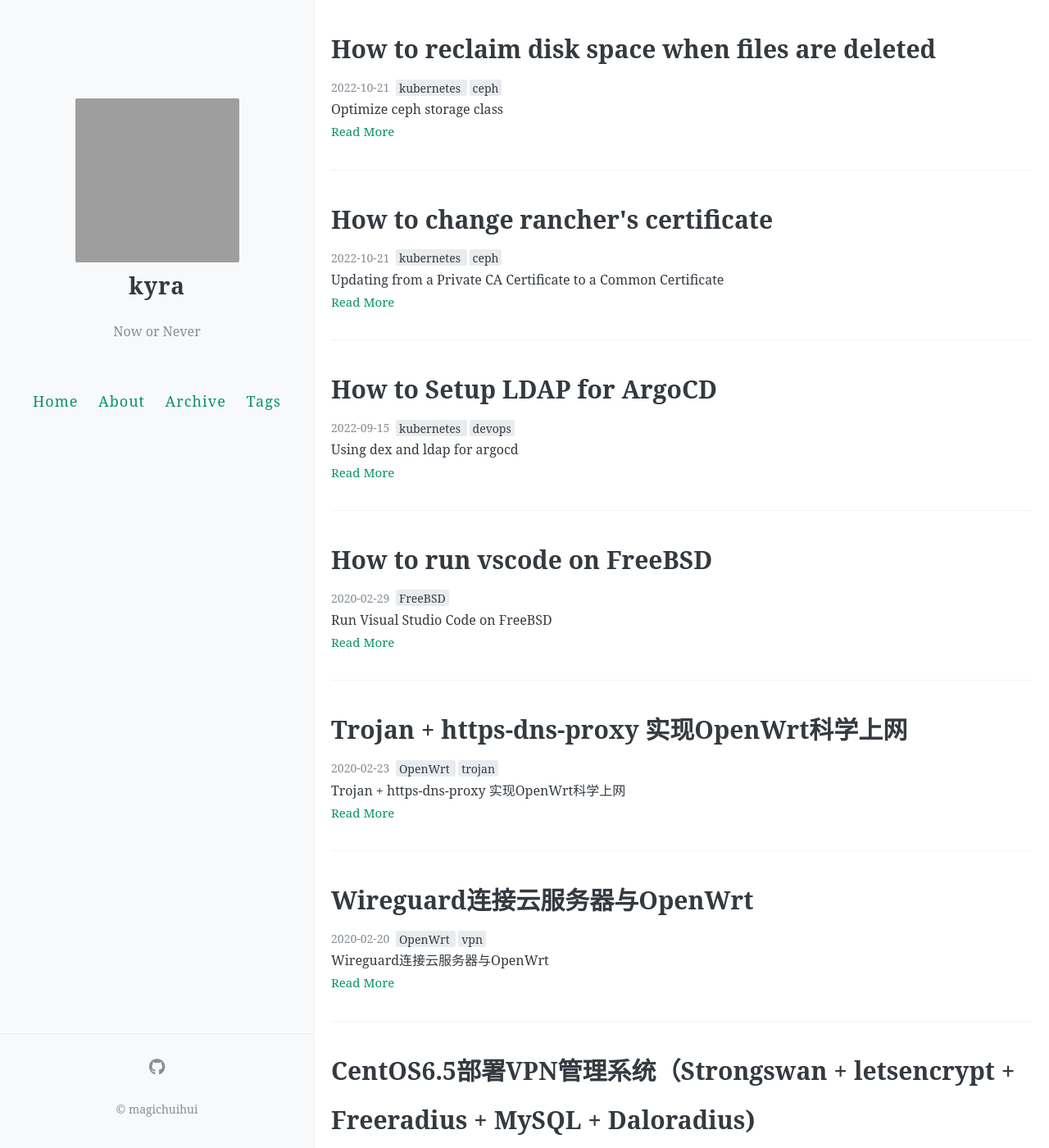
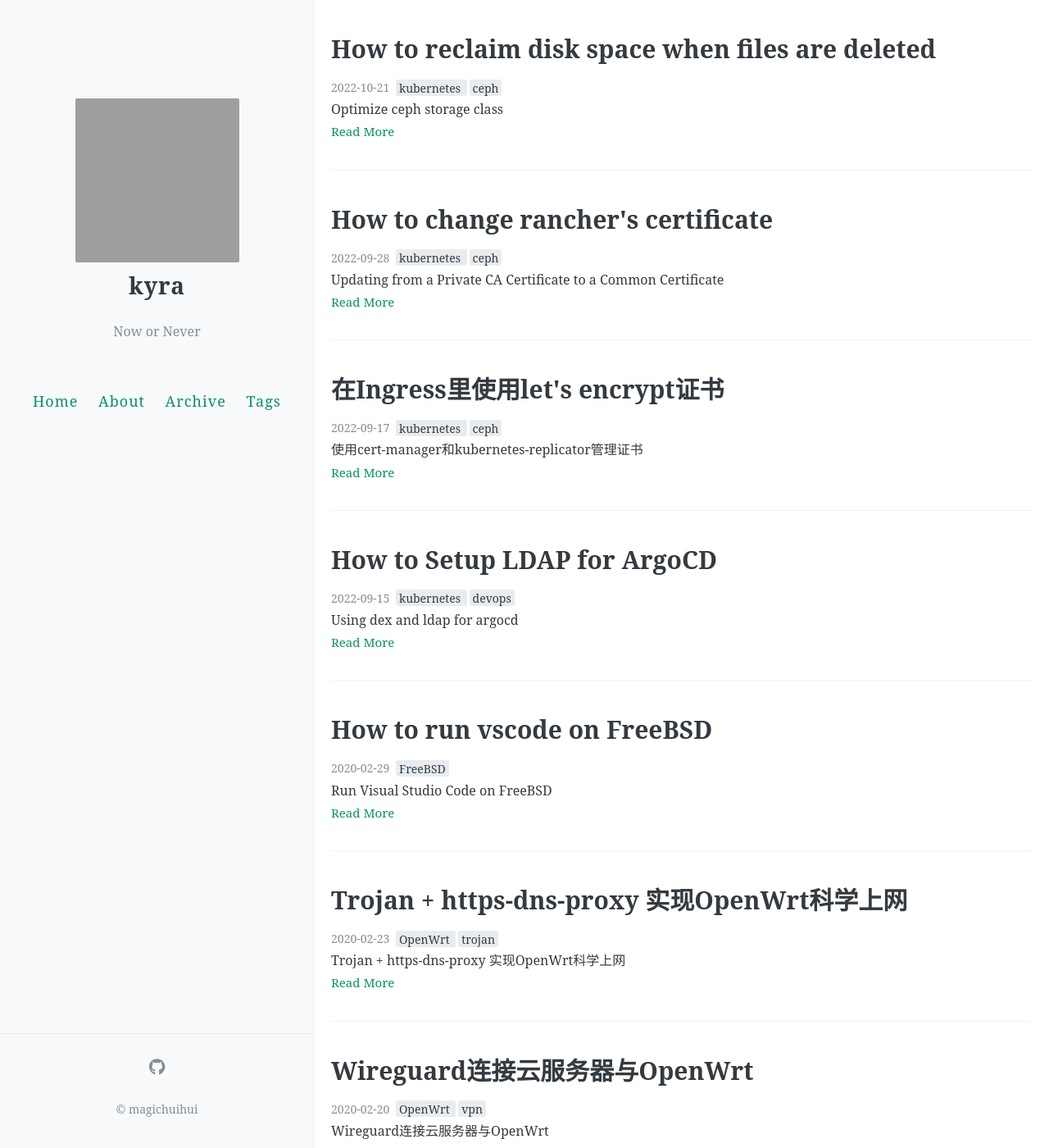
Before and after one commit to magichuihui/magichuihui.github.io, a Jekyll site: the page built from index.html, in a window 1280 px wide and 1400 px high. Shown: the whole window at 82% size. Built offline with Jekyll 4.4.1, drawn with Linux system fonts in a browser that asks for light colours; nearby versions of some CDN libraries; the list of posts is cut into pages by our own code; comment, search, counter and statistics services are not loaded; some of the changed lines change nothing that is shown; some of the changed text lies outside the part shown; grey boxes are pictures that could not be loaded.

Commit message:
blog: using let'sencrypt in ingress

````diff
--- /dev/null
+++ b/_posts/2022-09-17-using-letsencrypt-in-ingress.md
@@ -0,0 +1,136 @@
+---
+layout: post
+title: 在Ingress里使用let's encrypt证书
+excerpt: 使用cert-manager和kubernetes-replicator管理证书
+date: 2022-09-17
+tags: [kubernetes, ceph]
+comments: true
+---
+
+使用cert-manager创建免费的证书，然后kubernetes-replicator将证书同步到所有命名空间。后面我们还会使用kubernetes-replicator来同步configmap与secret
+
+## 一、安装cert-manager
+
+```bash
+kubectl apply -f https://github.com/cert-manager/cert-manager/releases/download/v1.9.1/cert-manager.yaml
+```
+
+## 二、安装kubernetes-repplicator
+
+```bash
+kubectl apply -f https://raw.githubusercontent.com/mittwald/kubernetes-replicator/master/deploy/rbac.yaml
+
+kubectl apply -f https://raw.githubusercontent.com/mittwald/kubernetes-replicator/master/deploy/deployment.yaml
+```
+
+## 三、安装aliDNS的webhook
+
+这里需要根据使用的DNS来安装相应的webhook，如cloudflare、route53等
+
+```bash
+kubectl apply -f https://raw.githubusercontent.com/pragkent/alidns-webhook/master/deploy/bundle.yaml
+```
+
+## 四、配置webhook密钥
+
+通过阿里云RAM创建一个账号，并授权DNSFullAccess权限,并创建如下secret
+
+```yaml
+apiVersion: v1
+kind: Secret
+metadata:
+  name: alidns-secret
+  namespace: cert-manager
+stringData:
+  access-key: <accessID>
+  secret-key: <secretKey>
+```
+
+## 五、创建ClusterIssuer
+
+```yaml
+apiVersion: cert-manager.io/v1
+kind: ClusterIssuer
+metadata:
+  name: letsencrypt-prod
+spec:
+  acme:
+    email: developers@example.com
+    server: https://acme-v02.api.letsencrypt.org/directory
+    privateKeySecretRef:
+      name: letsencrypt-prod-account-key
+    solvers:
+    - dns01:
+        webhook:
+          # 这个不要改
+          groupName: acme.yourcompany.com
+          solverName: alidns
+          config:
+            region: ""
+            accessKeySecretRef:
+              name: alidns-secret
+              key: access-key
+            secretKeySecretRef:
+              name: alidns-secret
+              key: secret-key
+```
+
+## 六、创建证书并同步到其他命名空间
+
+在所有命名空间生成example-com证书，在ingress或者ingressroute里设置secretName: example-com使用
+
+```bash
+cat >> example.com.yaml <<EOF
+apiVersion: cert-manager.io/v1
+kind: Certificate
+metadata:
+  name: example-com
+  namespace: cert-manager
+spec:
+  secretName: example-com
+  commonName: example.com
+  dnsNames:
+  - example.com
+  - "*.example.com"
+  issuerRef:
+    name: letsencrypt-prod
+    kind: ClusterIssuer
+  secretTemplate:
+    annotations:
+      replicator.v1.mittwald.de/replicate-to: "*"
+EOF
+
+kubectl apply -f example.com.yaml
+```
+
+## 七、ingress里直接使用证书
+
+我们既可以在ingress里使用上面生成的证书 `example-com`，也可以在ingress通过添加注解直接使用cert-manager生成证书（如下）
+
+```yaml
+apiVersion: extensions/v1beta1
+kind: Ingress
+metadata:
+  annotations:
+    # 通过cert-manager直接生成证书
+    cert-manager.io/cluster-issuer: letsencrypt-prod
+    traefik.ingress.kubernetes.io/router.entrypoints: websecure
+    traefik.ingress.kubernetes.io/router.tls: "true"
+    traefik.ingress.kubernetes.io/service.serversscheme: https
+  name: rancher
+  namespace: cattle-system
+spec:
+  rules:
+  - host: rancher.example.com
+    http:
+      paths:
+      - backend:
+          serviceName: rancher
+          servicePort: 443
+        path: /
+        pathType: Prefix
+  tls:
+  - hosts:
+    - rancher.example.com
+    secretName: rancher-letsencrypt
+```
--- a/_posts/2022-09-28-use-letsencrypt-cert-for-rancher.md
+++ b/_posts/2022-09-28-use-letsencrypt-cert-for-rancher.md
@@ -2,7 +2,7 @@
 layout: post
 title: How to change rancher's certificate
 excerpt: Updating from a Private CA Certificate to a Common Certificate
-date: 2022-10-21
+date: 2022-09-28
 tags: [kubernetes, ceph]
 comments: true
 ---
````
